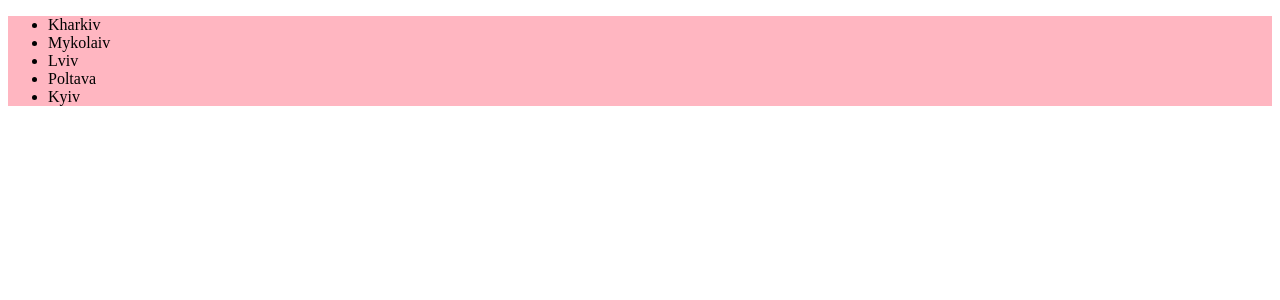
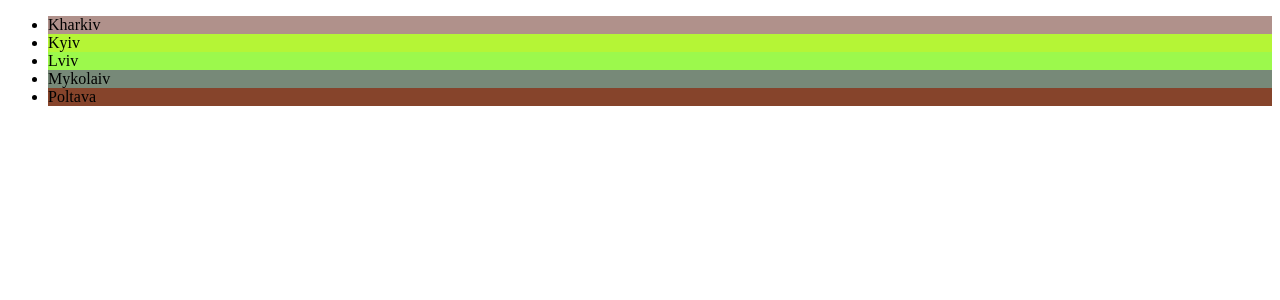
Before and after one commit to AnnLP2/react_course_hillel, a React (Create React App) app: page / in a window 1280 px wide. Shown: the top 300 px of the page. Built offline with nearby package versions, Linux system fonts and the light colour scheme.

Commit message:
hw_2 resolved

```diff
--- a/src/components/List/List.jsx
+++ b/src/components/List/List.jsx
@@ -1,28 +1,51 @@
 import { Component } from "react";
+
+function getRandomColor() {
+  const letters = "0123456789ABCDEF";
+  let color = "#";
+  for (let i = 0; i < 6; i += 1) {
+    color += letters[Math.floor(Math.random() * 16)];
+  }
+  return color;
+}
 
 // eslint-disable-next-line react/prefer-stateless-function
 class List extends Component {
   constructor(props) {
     super(props);
 
-    this.state = { ...this.props };
+    this.state = {
+      list: [...props.list],
+      color: Array(props.list.length).fill(props.color),
+    };
+  }
+
+  componentDidMount() {
+    setTimeout(() => {
+      this.setState((prevState) => ({
+        list: [...prevState.list, "Kyiv"],
+        color: Array(prevState.list.length + 1).fill("lightpink"),
+      }));
+    }, 1000);
 
     setTimeout(() => {
       this.setState((prevState) => ({
-        list: [...prevState.list, "Kyiv"],
-        color: "lightpink",
+        list: [...prevState.list].sort(),
+        color: prevState.list.map(getRandomColor),
       }));
-    }, 1000);
+    }, 3000);
   }
 
   render() {
     const { list = [], color } = this.state;
 
     return list.length ? (
-      <ul style={{ backgroundColor: color }}>
+      <ul>
         {list.map((item, index) => (
           // eslint-disable-next-line react/no-array-index-key
-          <li key={index}>{item}</li>
+          <li style={{ backgroundColor: color[index] }} key={index}>
+            {item}
+          </li>
         ))}
       </ul>
     ) : null;
```
